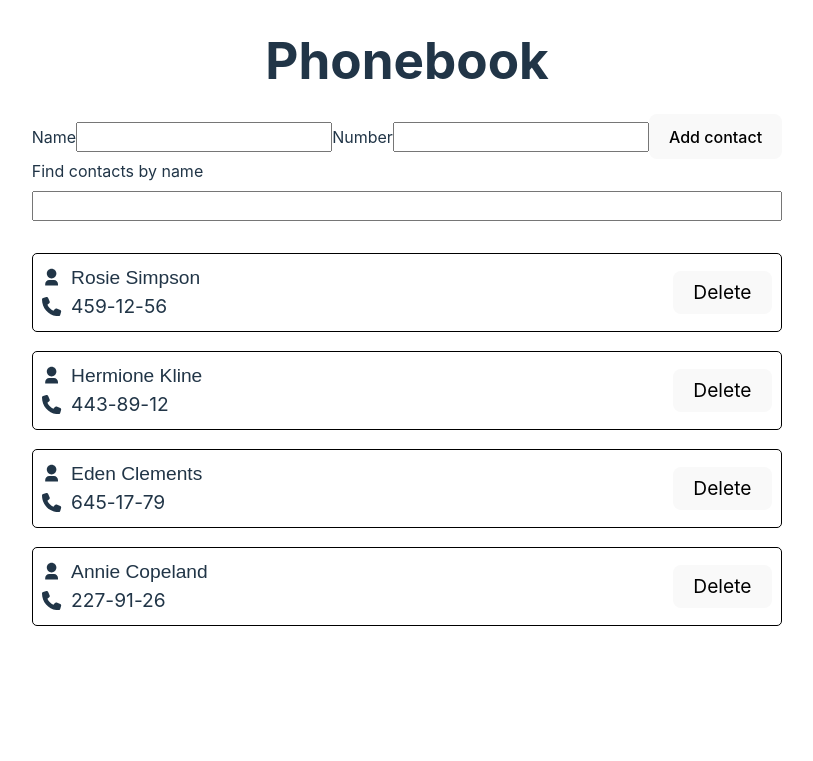
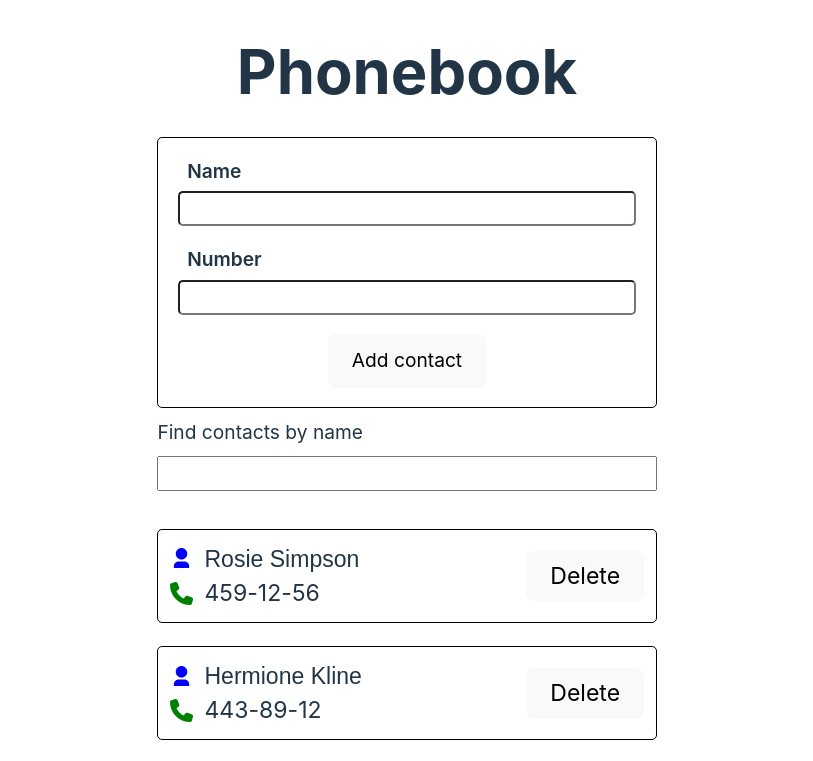
Before and after one commit to lichiy-web/goit-react-hw-03, a React (Vite) app: page / in a window 1280 px wide. Shown: the top 761 px of the page, without its empty margins (233-1046 px from the left). Built offline with nearby package versions, Linux system fonts and the light colour scheme.

Commit message:
beta version with ugly styles

```diff
--- a/src/components/App.css
+++ b/src/components/App.css
@@ -16,8 +16,9 @@
   display: flex;
   flex-direction: column;
   align-items: center;
+  font-size: 1.2em;
 }
 
-.phoneBookTitle {
+.phonebookTitle {
   margin-bottom: .5em;
 }
--- a/src/components/App.jsx
+++ b/src/components/App.jsx
@@ -1,21 +1,20 @@
-import { useState, useEffect, useRef, useId } from 'react';
+import { useState, useEffect } from 'react';
 import './App.css';
 import ContactList from './ContactList/ContactList';
 import contactData from '../db/contactListData.json';
 import SearchBox from './SearchBox/SearchBox';
 import ContactForm from './ContactForm/ContactForm';
-
-const initialValues = {
-  search: '',
-};
+import Notification from './Notification/Notification';
 
 function App() {
-  const [contacts, setContacts] = useState(contactData);
+  // localStorage.removeItem('contactList');
+  const [contacts, setContacts] = useState(
+    JSON.parse(localStorage.getItem('contactList')) ?? contactData
+  );
   const [searchQuery, setSearchQuery] = useState('');
-  const matchedContacs = contacts.filter(({ name }) => {
-    console.log(name);
-    return name.trim().toLowerCase().includes(searchQuery.trim().toLowerCase());
-  });
+  const matchedContacs = contacts.filter(({ name }) =>
+    name.trim().toLowerCase().includes(searchQuery.trim().toLowerCase())
+  );
   const handleSearchQuery = e => {
     setSearchQuery(e.target.value);
   };
@@ -26,12 +25,27 @@ function App() {
     setContacts(prev => [...prev, newContact]);
   };
 
+  const handleDeleteContact = id => {
+    setContacts(prev => prev.filter(item => item.id !== id));
+  };
+
+  useEffect(() => {
+    localStorage.setItem('contactList', JSON.stringify(contacts));
+  }, [contacts]);
+
   return (
     <div className="main-container">
-      <h1 className="phoneBookTitle">Phonebook</h1>
+      <h1 className="phonebookTitle">Phonebook</h1>
       <ContactForm onAddContact={handleAddContact} />
       <SearchBox searchQuery={searchQuery} onSearch={handleSearchQuery} />
-      <ContactList contacts={matchedContacs} />
+      {contacts.length ? (
+        <ContactList
+          contacts={matchedContacs}
+          onDeleteContact={handleDeleteContact}
+        />
+      ) : (
+        <Notification />
+      )}
     </div>
   );
 }
--- a/src/components/Contact/Contact.jsx
+++ b/src/components/Contact/Contact.jsx
@@ -3,7 +3,7 @@ import css from './Contact.module.css';
 import { FaPhone } from 'react-icons/fa6';
 import { RiUser3Fill } from 'react-icons/ri';
 
-const Contact = ({ name, number }) => {
+const Contact = ({ name, number, id, onDeleteContact }) => {
   return (
     <div className={css.contactItem}>
       <div className={css.contactInfo}>
@@ -17,7 +17,9 @@ const Contact = ({ name, number }) => {
         </div>
       </div>
       <div className={css.contactBtnItem}>
-        <button className={css.btn}>Delete</button>
+        <button className={css.btn} onClick={() => onDeleteContact(id)}>
+          Delete
+        </button>
       </div>
     </div>
   );
--- a/src/components/Contact/Contact.module.css
+++ b/src/components/Contact/Contact.module.css
@@ -22,9 +22,17 @@
     gap: .5em;
 }
 
+.contactNameIcon {
+    color:blue;
+}
+
 .contactName {
     /* line-height: 1.2; */
     font-family: 'Arial';
+}
+
+.contactPhoneIcon {
+    color: green;
 }
 
 .contactBtnItem {
--- a/src/components/ContactForm/ContactForm.jsx
+++ b/src/components/ContactForm/ContactForm.jsx
@@ -2,6 +2,7 @@ import css from './ContactForm.module.css';
 import { Formik, Form, Field, ErrorMessage } from 'formik';
 import * as Yup from 'yup';
 import { nanoid } from 'nanoid';
+import clsx from 'clsx';
 
 const initialValues = {
   name: '',
@@ -15,7 +16,7 @@ const ContactFormSchema = Yup.object().shape({
     .max(50, 'Too Long!')
     .required('Required'),
   number: Yup.string()
-    .matches(/\d{3}-?\d{2}-?\d{2}/i, 'Must be a valid phone number!')
+    .matches(/^\d{3}-?\d{2}-?\d{2}$/i, 'Must be a valid phone number!')
     .required('Required'),
 });
 
@@ -33,17 +34,25 @@ const ContactForm = ({ onAddContact }) => {
       validationSchema={ContactFormSchema}
     >
       <Form className={css.contactForm}>
-        <label className="nameLabel">
-          <span>Name</span>
-          <Field className={css.nameInput} type="text" name="name" />
-          <ErrorMessage name="name" component="span" />
+        <label className={clsx(css.formItem, css.nameLabel)}>
+          <span className={css.inputLabel}>Name</span>
+          <Field className={css.inputItem} type="text" name="name" />
+          <ErrorMessage
+            className={css.errorMessage}
+            name="name"
+            component="span"
+          />
         </label>
-        <label className="numberLabel">
-          <span>Number</span>
-          <Field className={css.numberInput} type="text" name="number" />
-          <ErrorMessage name="number" component="span" />
+        <label className={clsx(css.formItem, css.numberLabel)}>
+          <span className={css.inputLabel}>Number</span>
+          <Field className={css.inputItem} type="text" name="number" />
+          <ErrorMessage
+            className={css.errorMessage}
+            name="number"
+            component="span"
+          />
         </label>
-        <button className={css.btn} type="submit">
+        <button className={clsx(css.formItem, css.btn)} type="submit">
           Add contact
         </button>
       </Form>
--- a/src/components/ContactForm/ContactForm.module.css
+++ b/src/components/ContactForm/ContactForm.module.css
@@ -0,0 +1,41 @@
+.contactForm {
+    display: flex;
+    flex-direction: column;
+    align-items: center;
+    width: 100%;
+    border: 1px solid #000000;
+    border-radius: 5px;
+    padding: 1em;
+    margin-bottom: .5em;
+    gap: 1em;
+
+}
+
+.formItem {
+    display: flex;
+    flex-direction: column;
+    align-items: center;
+    width: 100%;
+}
+
+.inputLabel {
+    align-self: flex-start;
+    padding-left: .5em;
+    margin-bottom: .3em;
+    font-weight: 600;
+}
+
+.inputItem {
+    width: 100%;
+    border-radius: 5px;
+}
+
+
+.errorMessage {
+    color: red;
+}
+
+.btn {
+    width: max-content;
+    font-weight: 400;
+}
--- a/src/components/ContactList/ContactList.jsx
+++ b/src/components/ContactList/ContactList.jsx
@@ -2,11 +2,17 @@ import css from './ContactList.module.css';
 import Contact from '../Contact/Contact.jsx';
 // import contacts from '../../db/contactListData.json';
 
-const ContactList = ({ contacts }) => {
+const ContactList = ({ contacts, onDeleteContact }) => {
   return (
     <div className={css.contactList}>
       {contacts.map(contacts => {
-        return <Contact key={contacts.id} {...contacts} />;
+        return (
+          <Contact
+            key={contacts.id}
+            {...contacts}
+            onDeleteContact={onDeleteContact}
+          />
+        );
       })}
     </div>
   );
--- /dev/null
+++ b/src/components/Notification/Notification.jsx
@@ -0,0 +1,12 @@
+import css from './Notification.module.css';
+
+const Notification = () => {
+  return (
+    <div className={css.notification}>
+      There are no contacts in the phonebook. Please add a first one using form
+      above!
+    </div>
+  );
+};
+
+export default Notification;
--- /dev/null
+++ b/src/components/Notification/Notification.module.css
@@ -0,0 +1,3 @@
+.notification {
+    padding: 2em;
+}
```
